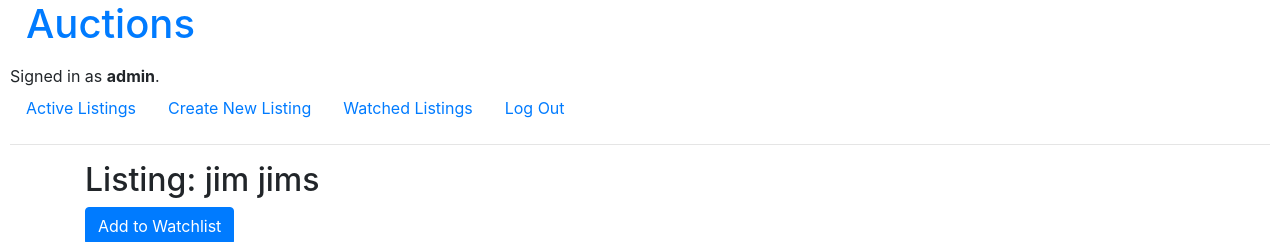
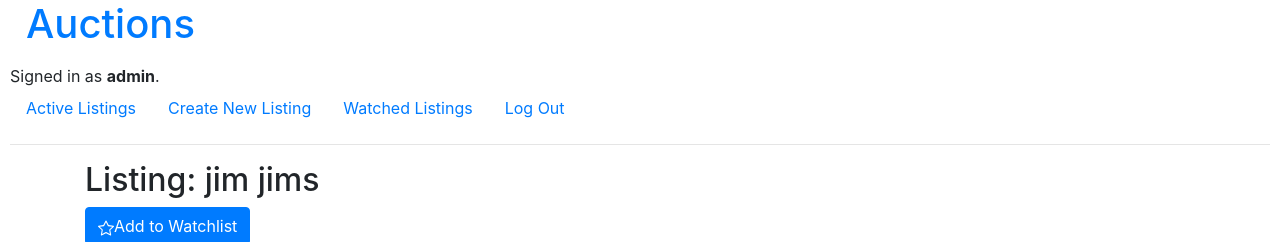
Before and after one commit to whoback/cs33, a Django app: page /listing/d0643544-0135-4587-b871-e8b01445fb55 in a window 1280 px wide. Shown: the part 18-260 px from the top of the page. Run offline with Django 3.2, Linux system fonts and the light colour scheme; a user stored in the database is signed in; data comes from the database, SQL or seed files in the repository; some libraries are stand-ins or nearby versions.

Commit message:
play around with button style

```diff
--- a/commerce/auctions/templates/auctions/listing.html
+++ b/commerce/auctions/templates/auctions/listing.html
@@ -11,7 +11,12 @@
             {% if watched %}
             <input class="btn btn-primary" type="submit" value="Remove from Watchlist">
             {% else %}
-            <input class="btn btn-primary" type="submit" value="Add to Watchlist">
+            <button class="btn btn-primary" type="submit">
+                <svg xmlns="http://www.w3.org/2000/svg" width="16" height="16" fill="currentColor" class="bi bi-star"
+                    viewBox="0 0 16 16">
+                    <path
+                        d="M2.866 14.85c-.078.444.36.791.746.593l4.39-2.256 4.389 2.256c.386.198.824-.149.746-.592l-.83-4.73 3.523-3.356c.329-.314.158-.888-.283-.95l-4.898-.696L8.465.792a.513.513 0 0 0-.927 0L5.354 5.12l-4.898.696c-.441.062-.612.636-.283.95l3.523 3.356-.83 4.73zm4.905-2.767l-3.686 1.894.694-3.957a.565.565 0 0 0-.163-.505L1.71 6.745l4.052-.576a.525.525 0 0 0 .393-.288l1.847-3.658 1.846 3.658a.525.525 0 0 0 .393.288l4.052.575-2.906 2.77a.564.564 0 0 0-.163.506l.694 3.957-3.686-1.894a.503.503 0 0 0-.461 0z" />
+                </svg>Add to Watchlist</button>
             {% endif %}
         </form>
         <div class="col-xs-12 fig">
```
